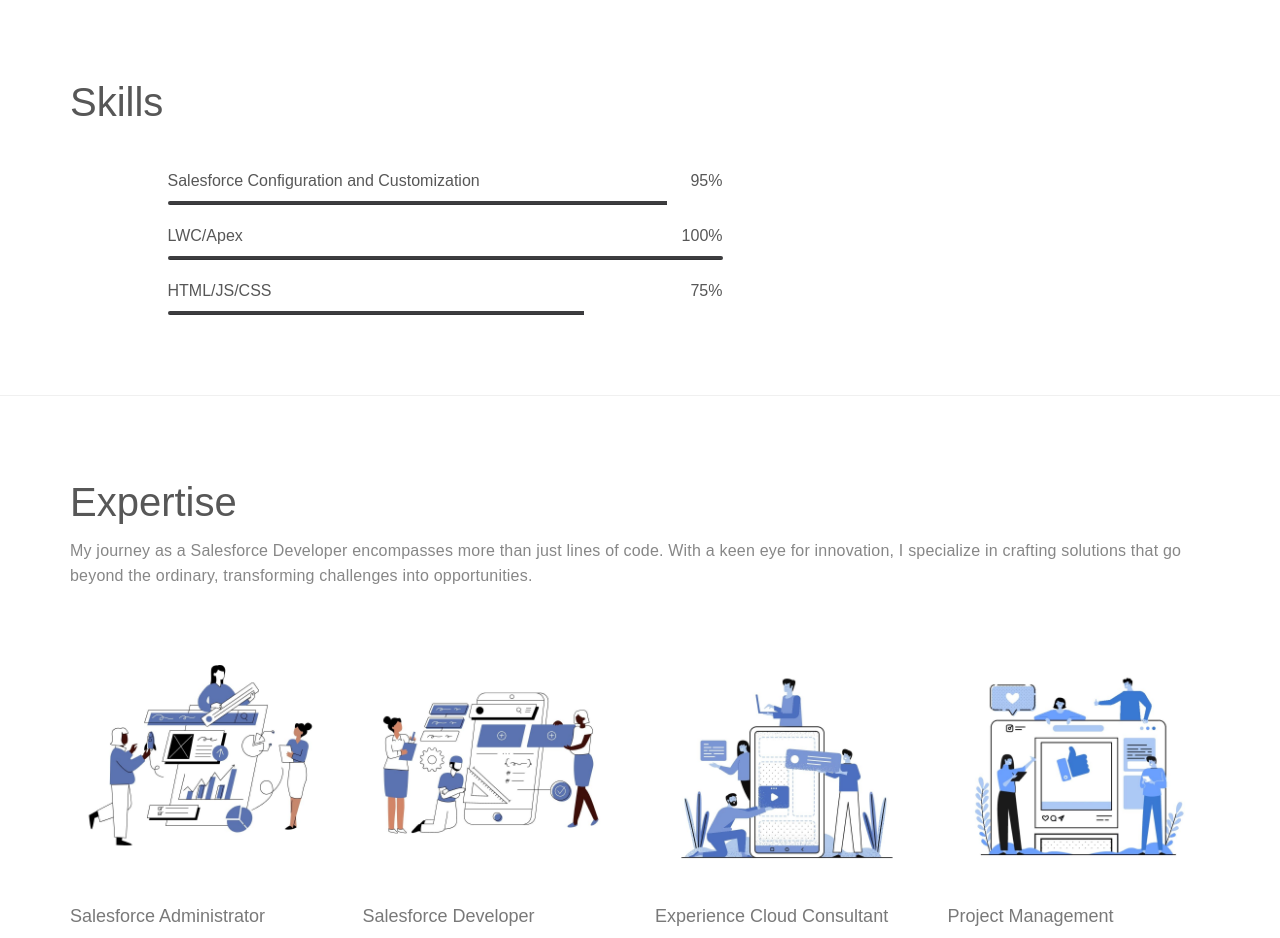
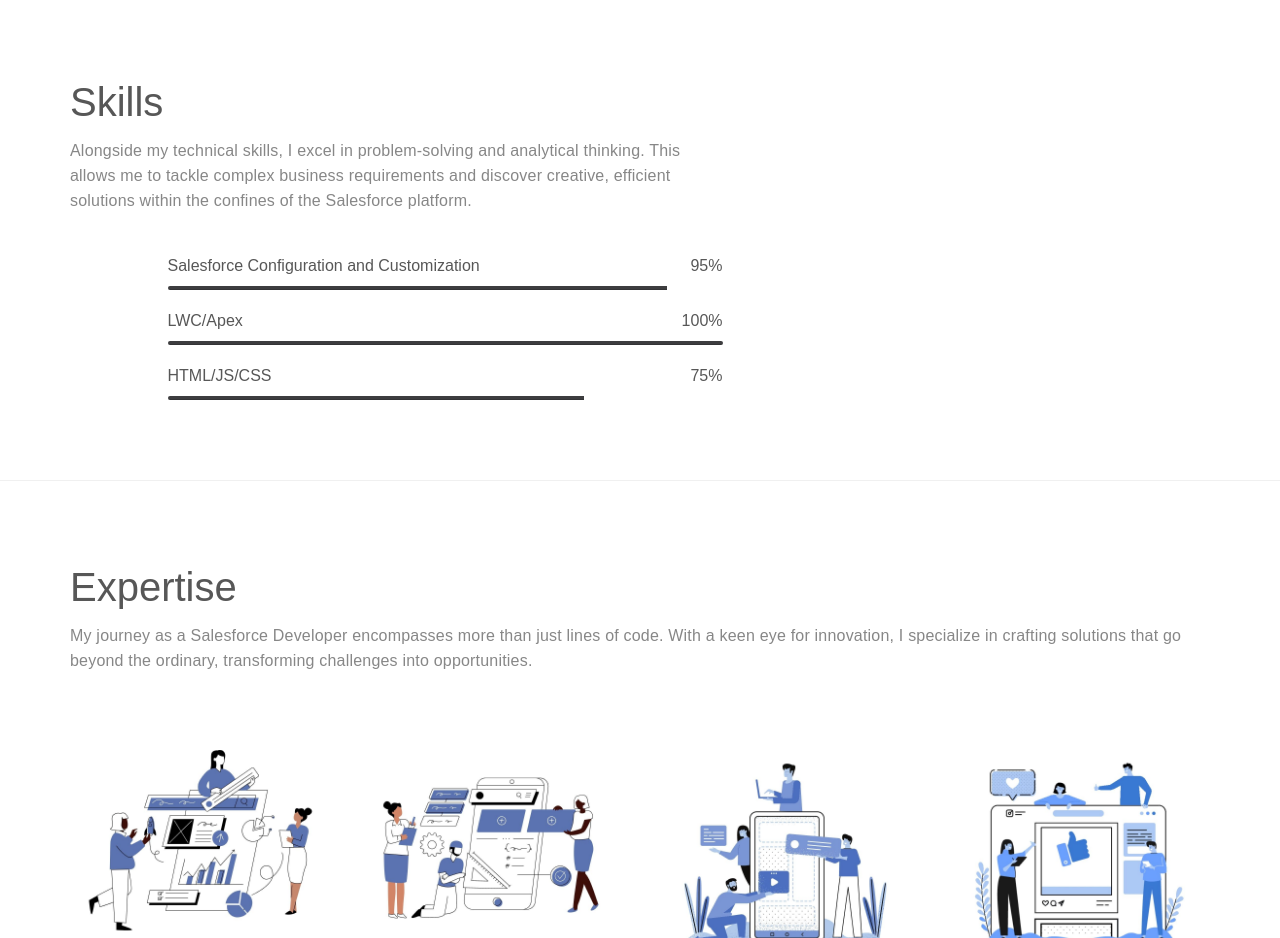
Before and after one commit to ltakyrbashova/1, a plain HTML site: page index.html in a window 1280 px wide. Shown: the part 1260-2198 px from the top of the page. Drawn offline with Linux system fonts and the light colour scheme; a web font is replaced by a local one.

Commit message:
Update index.html

```diff
--- a/index.html
+++ b/index.html
@@ -141,6 +141,7 @@ Whether it's streamlining processes as an administrator, crafting custom solutio
                <div class="col-md-7 col-sm-10">
                     <div class="wow fadeInUp section-title" data-wow-delay="0.2s">
                          <h2>Skills</h2>
+                         <p> Alongside my technical skills, I excel in problem-solving and analytical thinking. This allows me to tackle complex business requirements and discover creative, efficient solutions within the confines of the Salesforce platform.</p>
                     </div>
                </div>
 
```
